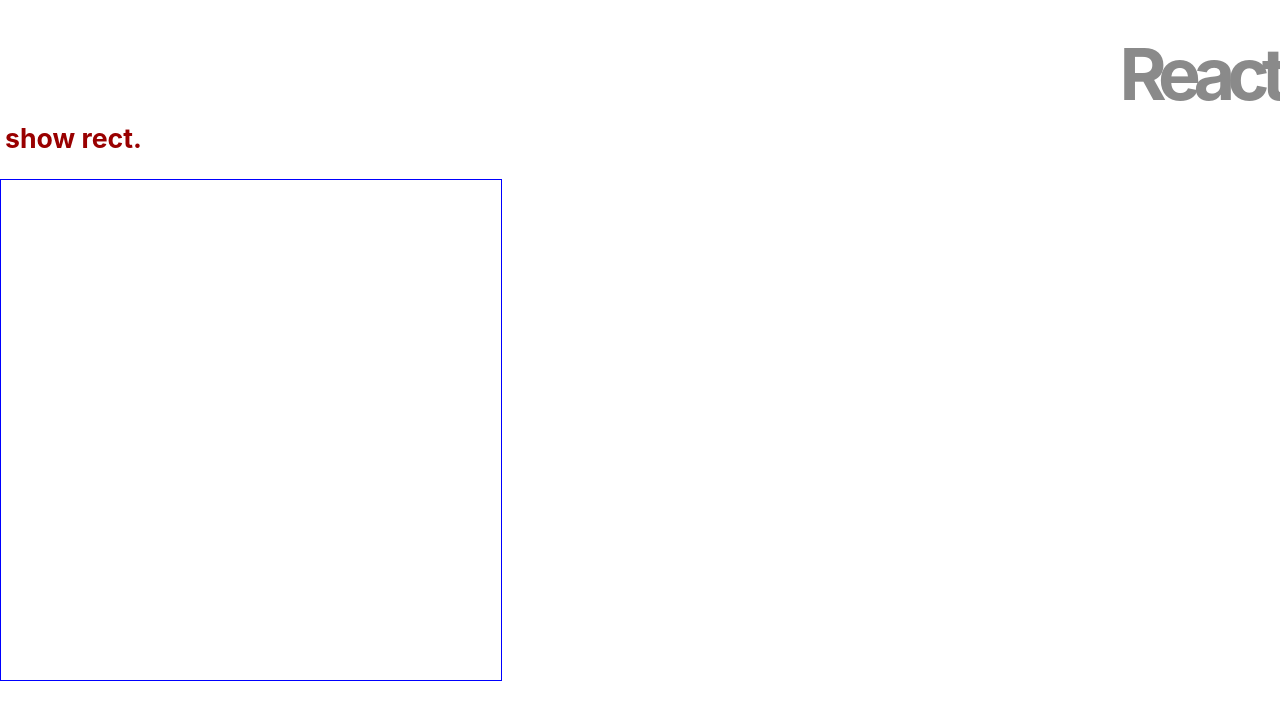
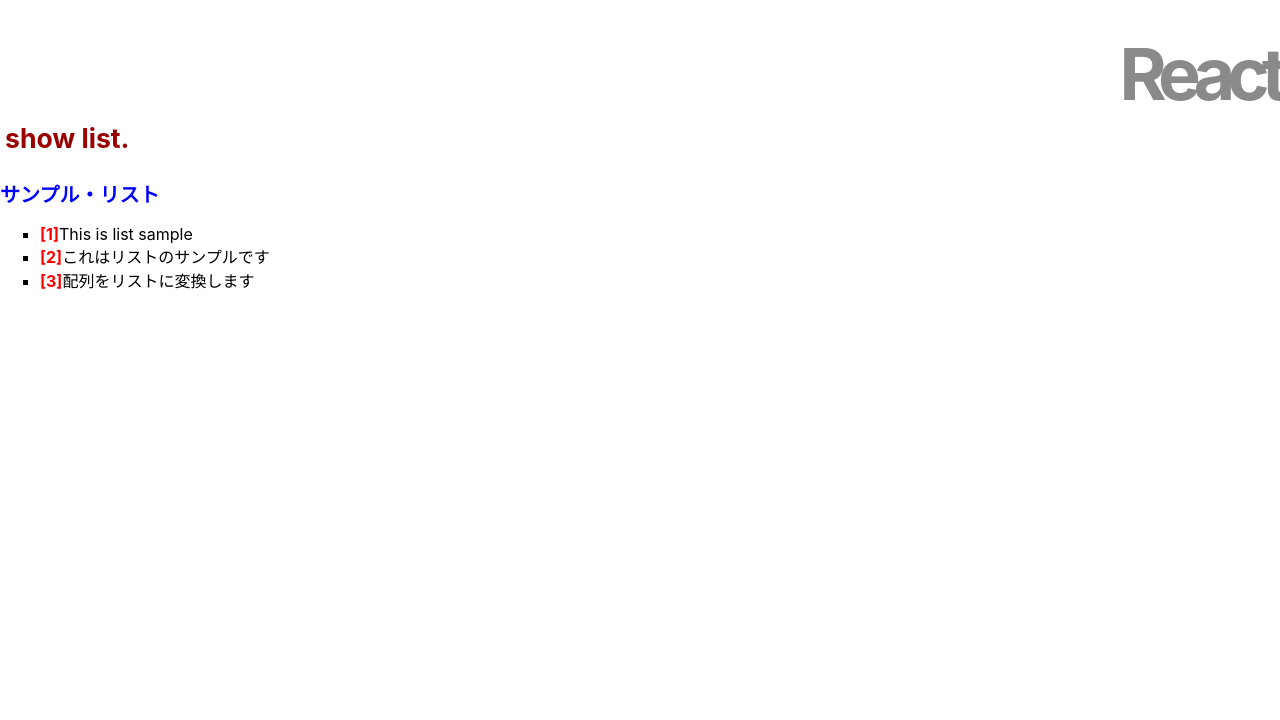
Before and after one commit to 14m3185yoshi/app-react4, a React (Create React App) app: page / in a window 1280 px wide. Shown: the top 720 px of the page. Built offline with nearby package versions, Linux system fonts and the light colour scheme.

Commit message:
3つのコンポーネントを作成しリスト表の作成

```diff
--- a/src/App.js
+++ b/src/App.js
@@ -3,7 +3,11 @@
 import './App.css';
 
 class App extends Component {
-  data = [];
+  data = [
+    "This is list sample",
+    "これはリストのサンプルです",
+    "配列をリストに変換します",
+  ];
 
   msgStyle = {
     fontSize: "20pt",
@@ -12,52 +16,70 @@
     padding: "5px",
   }
 
-  area = {
-    width: "500px",
-    height: "500px",
-    border: "1px solid blue",
-  }
-
   constructor(props) {
     super(props);
     this.state = {
       list: this.data
     };
-    this.doAction = this.doAction.bind(this);
   }
-
-  doAction(e) {
-      let x = e.pageX;
-      let y = e.pageY;
-      this.data.push({x:x, y:y});
-      this.setState({
-        list: this.data
-      });
-    }
-
-    draw(d) {
-      let s = {
-        position: "absolute",
-        left: (d.x - 25) + "px",
-        top: (d.y - 25) + "px",
-        width: "50px",
-        height: "50px",
-        backgroundColor: "#66f3",
-      };
-      return <div style={s}></div>
-    }
 
   render() {
     return (
       <div>
         <h1>React</h1>
-        <h2 style={this.msgStyle}>show rect.</h2>
-        <div style={this.area} onClick={this.doAction}>
-          {this.data.map((value) => this.draw(value))}
-        </div>
+        <h2 style={this.msgStyle}>show list.</h2>
+        <List title="サンプル・リスト" data={this.data} />
       </div>
     )
   }
 }
 
+class List extends Component {
+  number = 1;
+
+  title = {
+    fontSize: "20px",
+    fontWeight: "bold",
+    color: "blue",
+  };
+
+  render() {
+    let data = this.props.data;
+    return (
+      <div>
+        {/* AppでListを呼び出す際にtitle属性を渡しているので、「this.props.title」で呼び出すことができる。 */}
+        <p style={this.title}>{this.props.title}</p>
+        <ul>
+          {/* itemにはdataの格要素が入っている。番号を先頭につけたいので配列を組みなおしている。また繰り返し処理をしたいので。今回はkeyは使っていない。 */}
+          {data.map((item) => <Item number={this.number++} value={item} key={this.number} />)}
+        </ul>
+      </div>
+    )
+  }
+}
+
+class Item extends Component {
+  li = {
+    listStyleType: "square",
+    fontSize: "16px",
+    color: "#06",
+    margin: "0px",
+    padding: "0px",
+  }
+
+  num = {
+    fontWeight: "bold",
+    color: "red"
+  }
+
+  render() {
+    return(
+      <li style={this.li}>
+        <span style={this.num}>[{this.props.number}]</span>
+        {this.props.value}
+      </li>
+    );
+  }
+}
+
 export default App;
```
